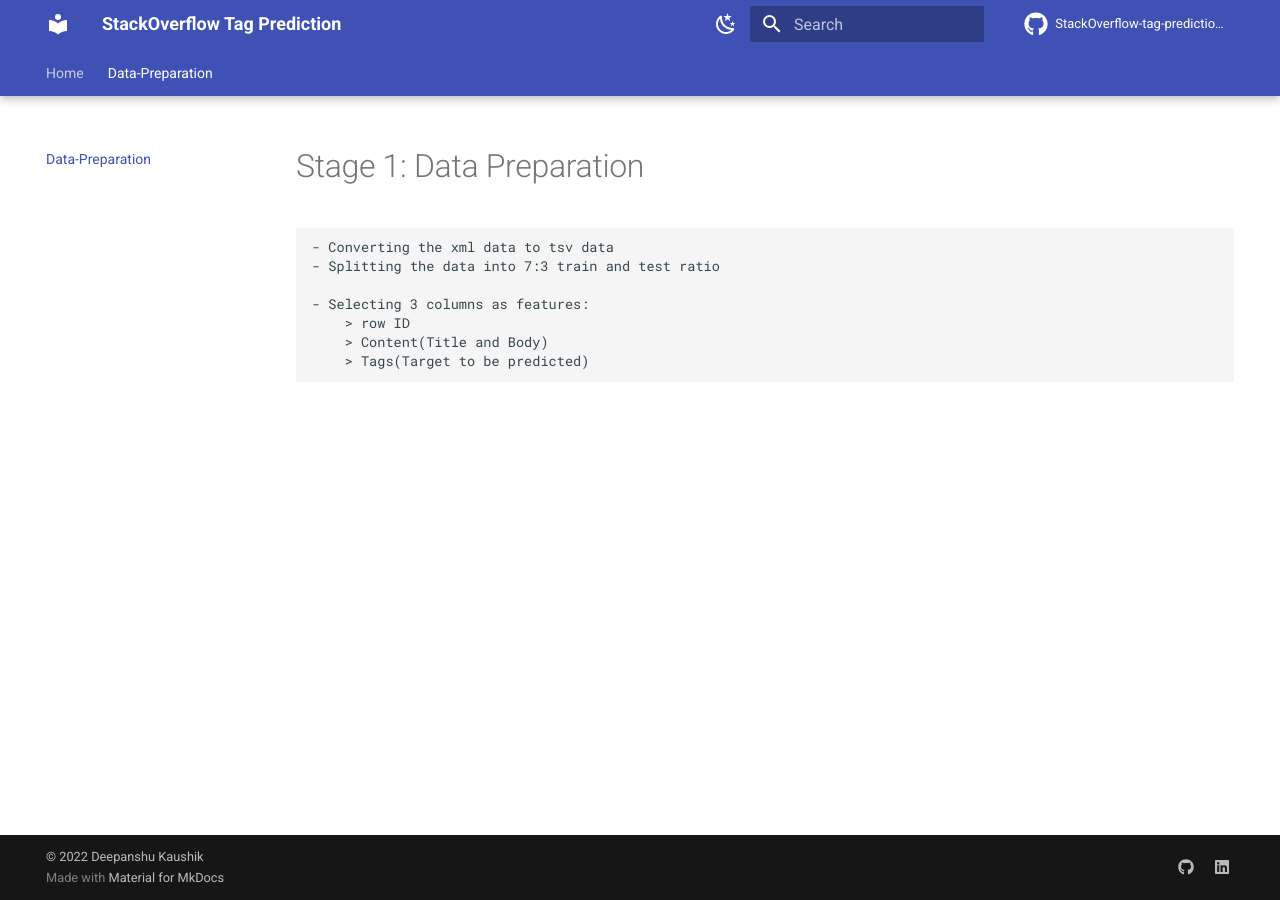
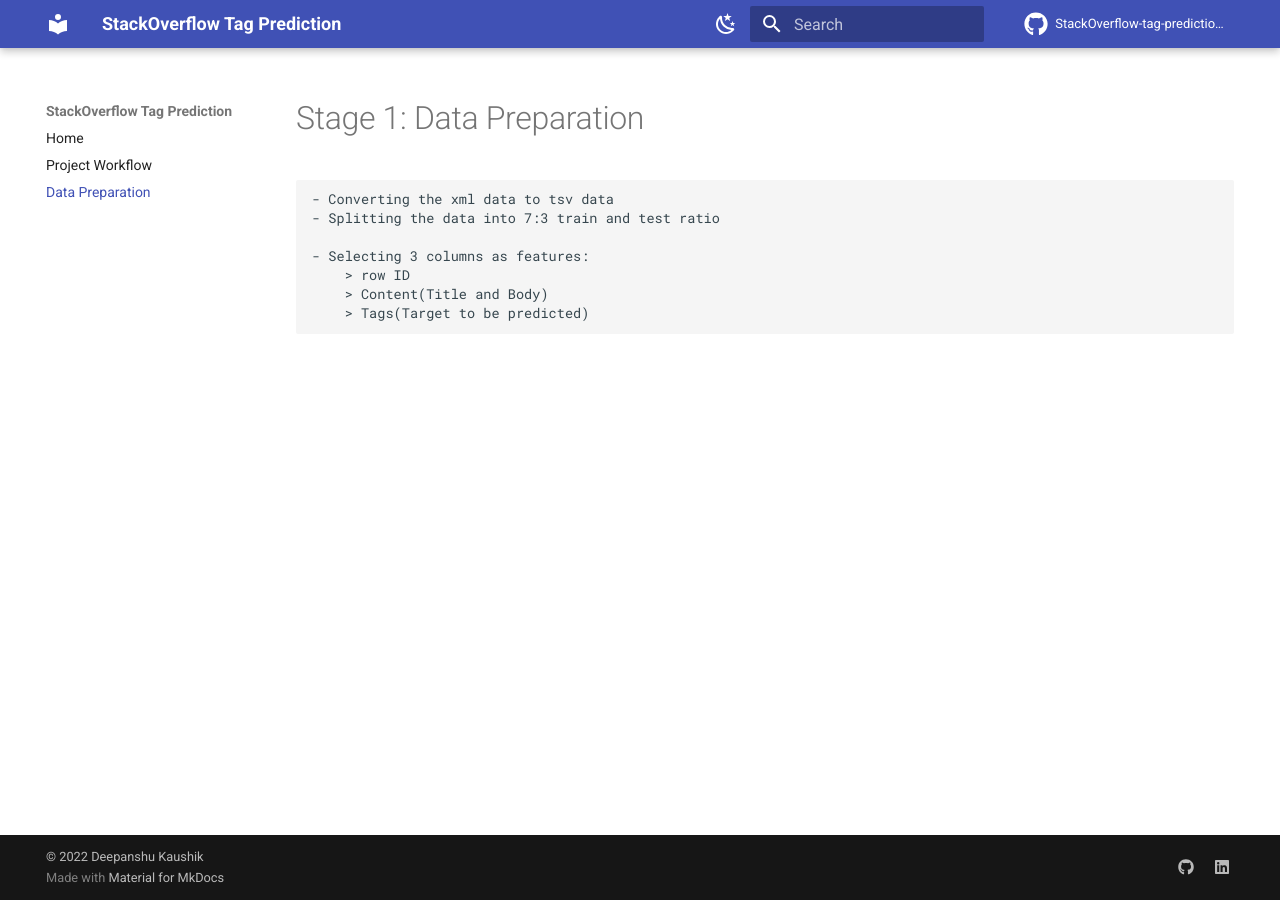
Before and after one commit to 001DEEPANSHU/NLP_DVC_Project, an MkDocs documentation site: the page built from docs/stage1dataprep.md, in a window 1280 px wide. Built offline with MkDocs 1.6.1 and Material for MkDocs 9.7.7, drawn with Linux system fonts in a browser that asks for light colours; comment, search, counter and statistics services are not loaded.

Commit message:
Docs-Project workflow completed

```diff
--- a/mkdocs.yml
+++ b/mkdocs.yml
@@ -3,7 +3,8 @@
 # defeine TOC or order of website-
 nav:
   - Home: index.md
-  - Data-Preparation: stage1dataprep.md
+  - Project Workflow: workflow.md
+  - Data Preparation: stage1dataprep.md
 
 site_author: Deepanshu Kaushik
 site_description: >-
@@ -17,9 +18,9 @@
 theme:
   name: material
   features:
-    - navigation.tabs
-    - navigation.tabs.sticky
-    - navigation.sections
+    - navigation.tracking
+
+    # - navigation.sections
     - toc.follow
     - toc.integrate
     - navigation.top
```
Also changed, not shown: docs/index.md (+1 -2 lines), docs/workflow.md (added, +6 -0 lines), docs/img/workflow1.jpg (added), docs/img/workflow_diagram.png (added), 2 other files.
